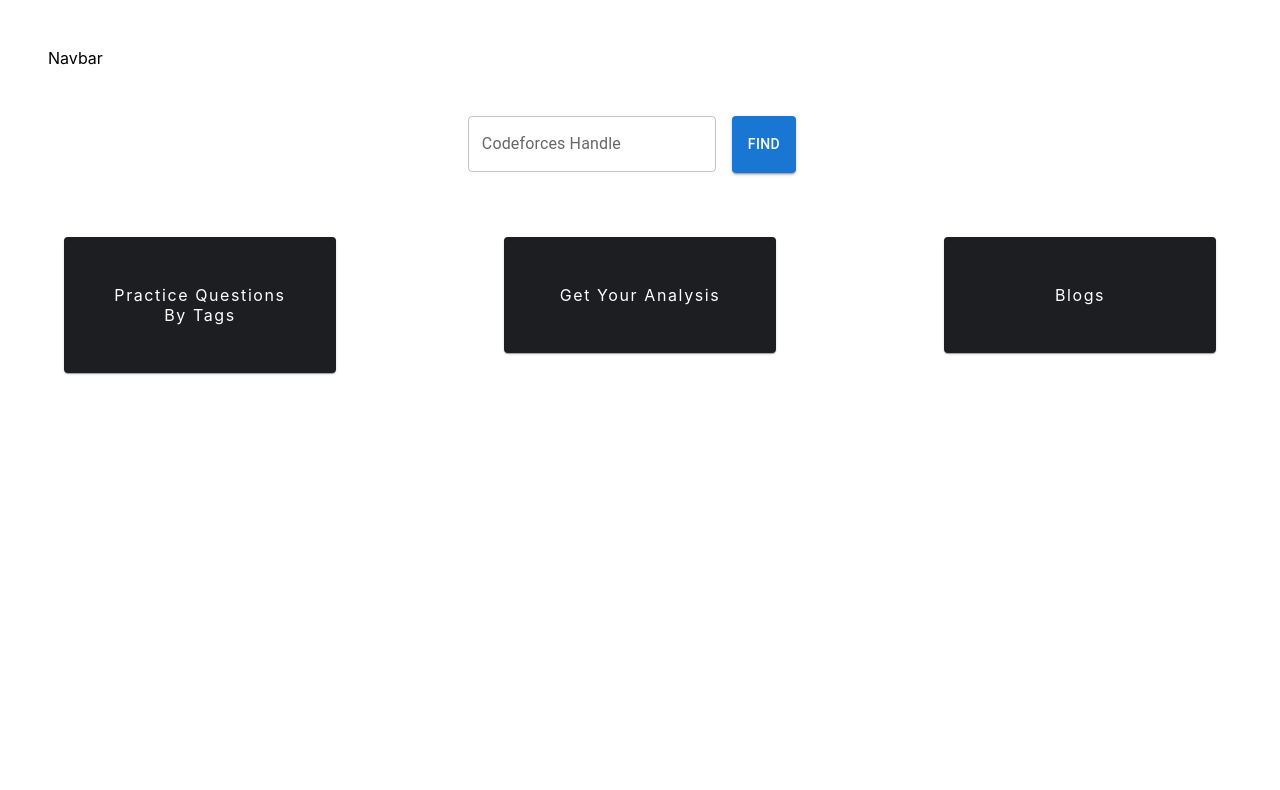
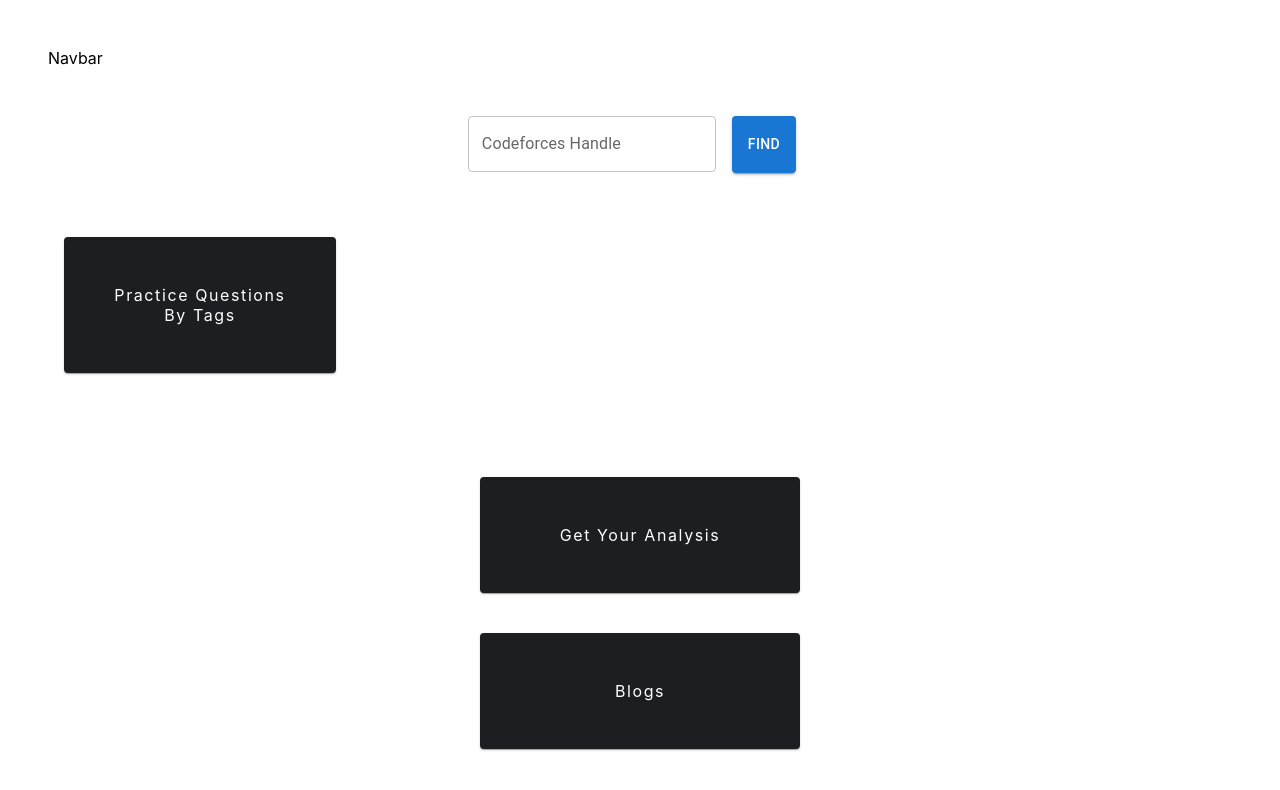
Before and after one commit to shrinish123/lets-Upsolve, a React (Create React App) app: page / in a window 1280 px wide. Shown: the top 790 px of the page. Built offline with nearby package versions, Linux system fonts and the light colour scheme; what fusioncharts would draw is missing.

Commit message:
Errors resolved for deploy

```diff
--- a/src/Pages/BlogPage.js
+++ b/src/Pages/BlogPage.js
@@ -1,4 +1,4 @@
-import React,{useState,useEffect} from 'react'
+import React from 'react'
 
 import Paper from '@mui/material/Paper';
 import Box from '@mui/material/Box';
--- a/src/Pages/Home.js
+++ b/src/Pages/Home.js
@@ -78,17 +78,17 @@
             </Item>
         </Grid>
         </>)}
-        <Grid item xs= {4}>
-          <Item>
+        <Grid item xs= {12}>
+          <LargeItem>
           <Link to="/analysis" element={<Analysis/>} style ={linkStyle}>Get Your Analysis</Link>
-          </Item>
+          </LargeItem>
         </Grid>
         { (
         <>
-        <Grid item xs={4}>
-            <Item>
+        <Grid item xs={12}>
+            <LargeItem>
             <Link to="/blogs" element={<Blogs/>} style ={linkStyle}>Blogs</Link>
-            </Item>
+            </LargeItem>
         </Grid>
         </>)}
         </Grid>
```
